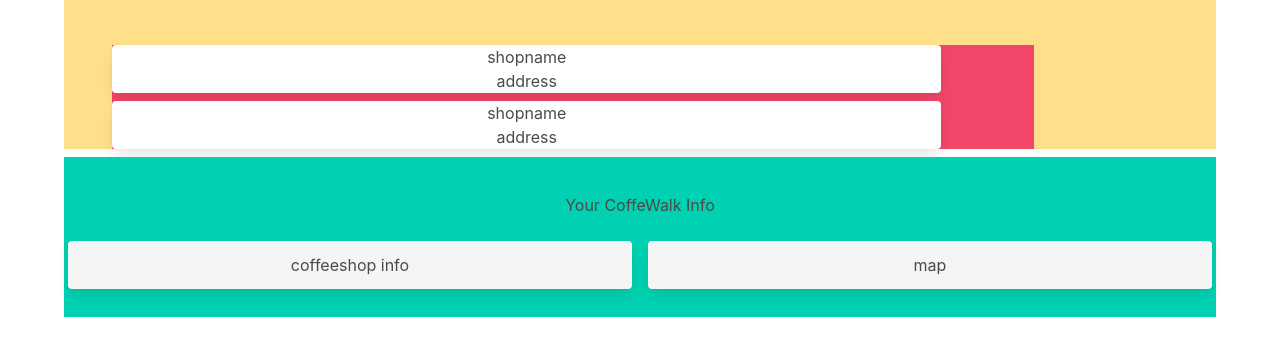
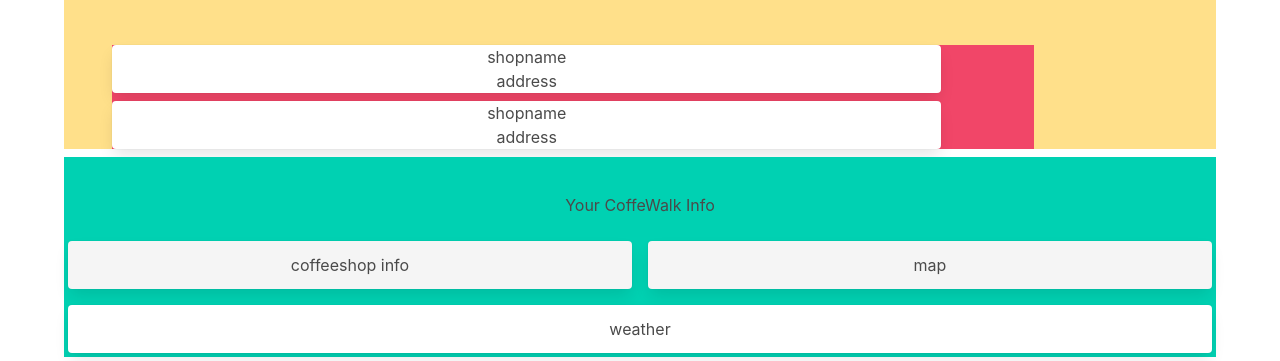
Before and after one commit to Luis6400/CoffeeWalk, a plain HTML site: page luis branch/bulma.html in a window 1280 px wide. Shown: the part 691-1052 px from the top of the page. Before the commit the page ends 1008 px from the top, so only its background shows below. Drawn offline with nearby package versions, Linux system fonts and the light colour scheme.

Commit message:
patching html after error

```diff
--- a/luis branch/bulma.html
+++ b/luis branch/bulma.html
@@ -71,6 +71,16 @@
             </section>
         </section>
 
+        <section class="columns">
+            <section class="column card m-2">
+                <h2>weather</h2>
+            </section>
+        </section>
+
+    </section>
+
+
+
 
         <script src="https://code.jquery.com/jquery-3.6.0.min.js"></script>
         <!-- <script src="./testerrr.js"></script> -->
```
